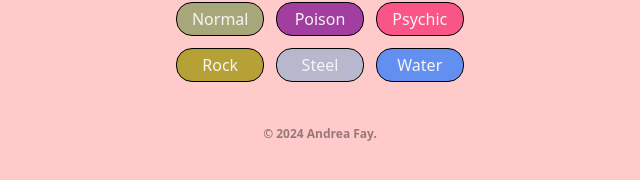
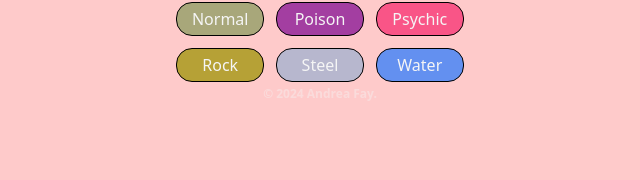
Before and after one commit to andreafay/guess-the-types, a React (Create React App) app: page / in a window 1280 px wide. Shown: the part 506-686 px from the top of the page, without its empty margins (320-960 px from the left). Built offline with nearby package versions, Linux system fonts and the light colour scheme; no server answers.

Commit message:
fix footer

```diff
--- a/src/components/footer.jsx
+++ b/src/components/footer.jsx
@@ -1,6 +1,6 @@
 const Footer = () => {
     return (
-        <p className="opacity-40 text-xs text-center font-semibold mt-10">
+        <p className="opacity-40 text-xs text-center font-semibold dark: text-neutral-100">
           &copy; {new Date().getFullYear()} Andrea Fay.
         </p>
     )
```
